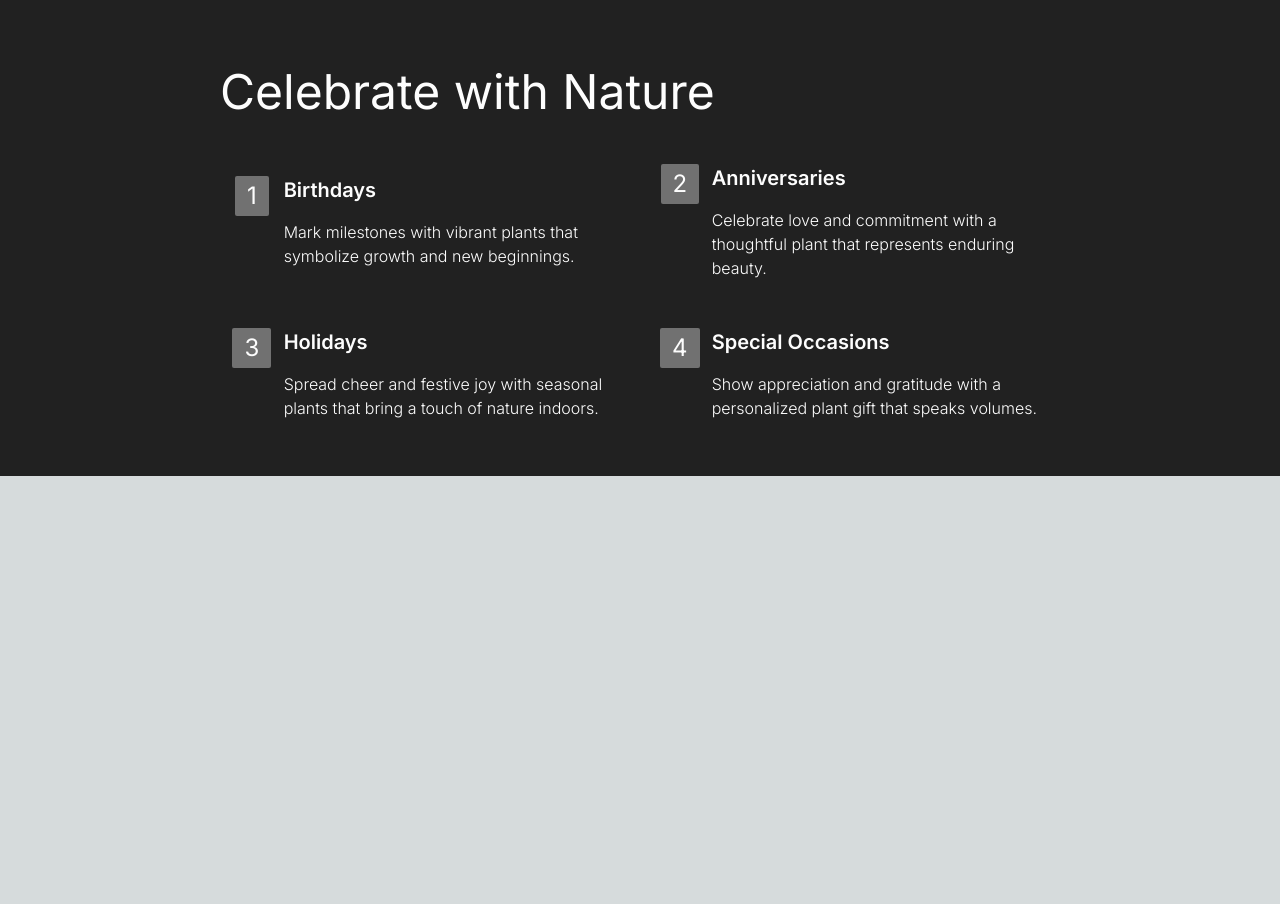
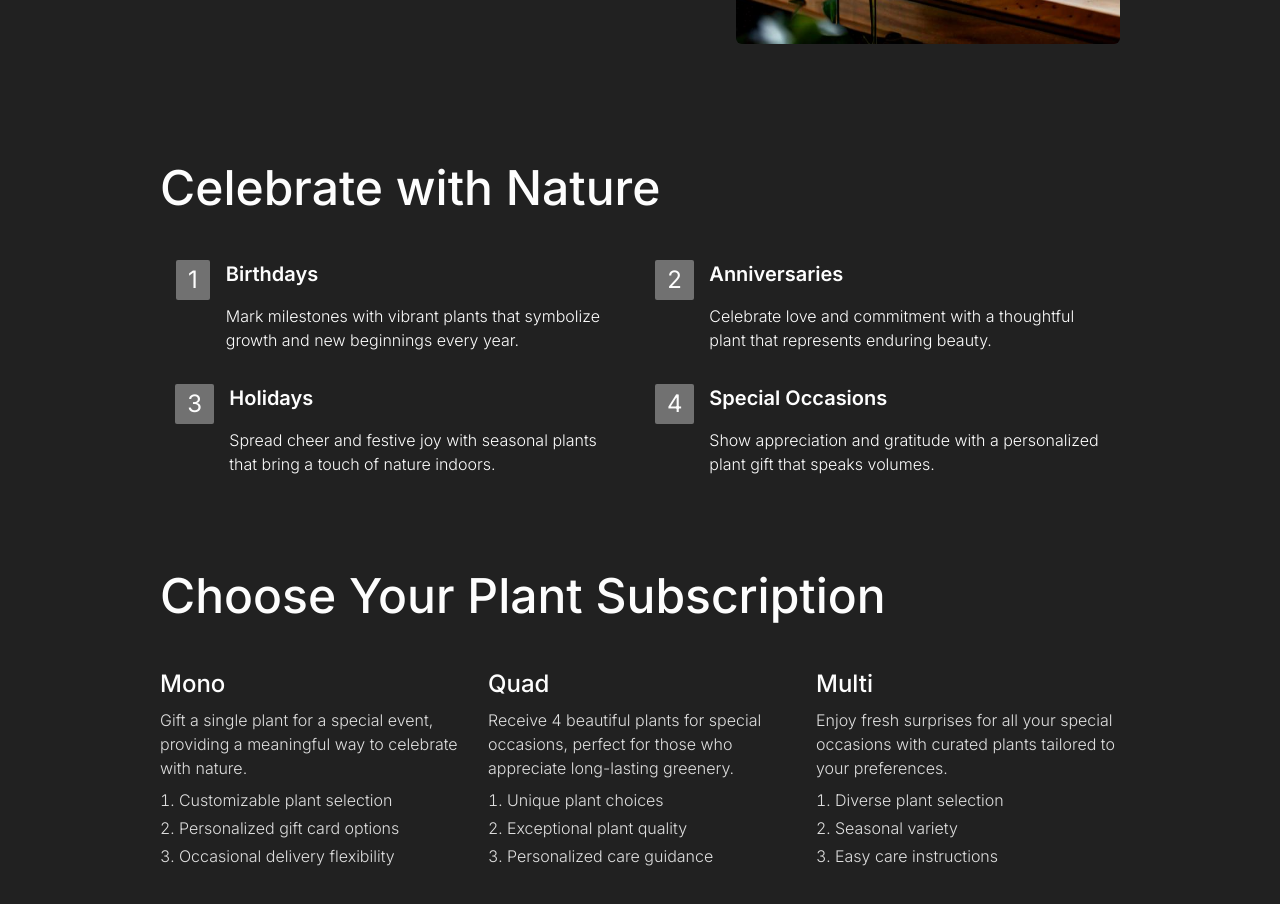
Before and after one commit to Tanishksoam/Planty, a Next.js app in the folder planty/: page / in a window 1280 px wide. Shown: the part 760-1664 px from the top of the page. Before the commit the page ends 1236 px from the top, so only its background shows below. Built offline with nearby package versions, Linux system fonts and the light colour scheme.

Commit message:
subscription section done

```diff
--- a/planty/app/components/Hero.tsx
+++ b/planty/app/components/Hero.tsx
@@ -4,7 +4,7 @@ import { HeroImg } from "@/public";
 
 const Hero = () => {
   return (
-    <div className="w-full max-w-[840px] flex  justify-between items-center py-20 ">
+    <div className="w-full max-w-[960px] flex  justify-between items-center py-20 ">
       <div className="w-3/5 h-full flex flex-col justify-start items-start gap-6 pr-8">
         <div className=" w-full text-7xl font-medium">
           Grow Happiness: Plant Subscriptions for Every Occasion
@@ -23,7 +23,7 @@ const Hero = () => {
           alt="Hero"
           width={1000}
           height={1000}
-          className="h-[600px] w-full overflow-x-hidden object-cover rounded-md"
+          className="h-[700px] w-full overflow-x-hidden object-cover rounded-md"
         />
       </div>
     </div>
--- /dev/null
+++ b/planty/app/components/ScubsCard.tsx
@@ -0,0 +1,51 @@
+import React from "react";
+
+const ScubsCard = () => {
+  return (
+    <div className="w-full max-w-[960px] flex flex-col justify-start items-start py-10 gap-8">
+      <div className="w-full flex justify-start items-center text-5xl font-medium">
+        Choose Your Plant Subscription
+      </div>
+      <div className="w-full flex justify-between items-start gap-6">
+        <div className="w-1/3 min-h-full flex flex-col justify-start items-start gap-2 font-light text-[#dfdfdf] py-4 hover:border-b-2 hover:hover-[#dfdfdf] duration-75 ease-in">
+          <h4 className=" text-2xl font-medium text-[#fdfdfd]">Mono</h4>
+          <p>
+            Gift a single plant for a special event, providing a meaningful way
+            to celebrate with nature.
+          </p>
+          <ol className="list-decimal list-inside flex flex-col justify-start items-start gap-1">
+            <li>Customizable plant selection</li>
+            <li>Personalized gift card options</li>
+            <li>Occasional delivery flexibility</li>
+          </ol>
+        </div>
+        <div className="w-1/3 min-h-full flex flex-col justify-start items-start gap-2 font-light  text-[#dfdfdf] py-4 hover:border-b-2 hover:hover-[#dfdfdf] duration-75 ease-in">
+          <h4 className=" text-2xl font-medium text-[#fdfdfd]">Quad</h4>
+          <p>
+            Receive 4 beautiful plants for special occasions, perfect for those
+            who appreciate long-lasting greenery.
+          </p>
+          <ol className="list-decimal list-inside flex flex-col justify-start items-start gap-1">
+            <li>Unique plant choices</li>
+            <li>Exceptional plant quality</li>
+            <li>Personalized care guidance</li>
+          </ol>
+        </div>
+        <div className="w-1/3 min-h-full flex flex-col justify-start items-start gap-2 font-light text-[#dfdfdf] py-4 hover:border-b-2 hover:hover-[#dfdfdf] duration-75 ease-in">
+          <h4 className=" text-2xl font-medium text-[#fdfdfd]">Multi</h4>
+          <p>
+            Enjoy fresh surprises for all your special occasions with curated
+            plants tailored to your preferences.
+          </p>
+          <ol className="list-decimal list-inside flex flex-col justify-start items-start gap-1">
+            <li>Diverse plant selection</li>
+            <li>Seasonal variety</li>
+            <li>Easy care instructions</li>
+          </ol>
+        </div>
+      </div>
+    </div>
+  );
+};
+
+export default ScubsCard;
--- a/planty/app/components/occasions.tsx
+++ b/planty/app/components/occasions.tsx
@@ -3,16 +3,16 @@ import OCards from "./OCards";
 
 const Occasions = () => {
   return (
-    <div className="w-full max-w-[840px] flex flex-col  justify-start items-start py-10 gap-8 ">
-      <div className="w-full flex justify-start  items-center text-5xl ">
+    <div className="w-full max-w-[960px] flex flex-col  justify-start items-start py-10 gap-8 ">
+      <div className="w-full flex justify-start  items-center text-5xl font-medium ">
         Celebrate with Nature
       </div>
-      <div className="w-full grid grid-flow-row grid-cols-2 gap-4 justify-start  items-center">
+      <div className="w-full grid grid-flow-row grid-cols-2  justify-start  items-center">
         <OCards
           index={1}
           title="Birthdays"
           description={
-            "Mark milestones with vibrant plants that symbolize growth and new beginnings."
+            "Mark milestones with vibrant plants that symbolize growth and new beginnings every year."
           }
         />
         <OCards
--- a/planty/app/page.tsx
+++ b/planty/app/page.tsx
@@ -1,6 +1,7 @@
 import Image from "next/image";
 import Hero from "./components/Hero";
 import Occasions from "./components/occasions";
+import ScubsCard from "./components/ScubsCard";
 
 export default function Home() {
   return (
@@ -10,6 +11,7 @@ export default function Home() {
       </div>
       <Hero />
       <Occasions />
+      <ScubsCard />
     </main>
   );
 }
```
